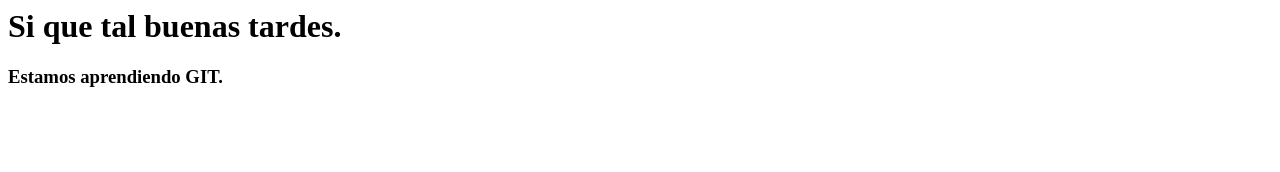
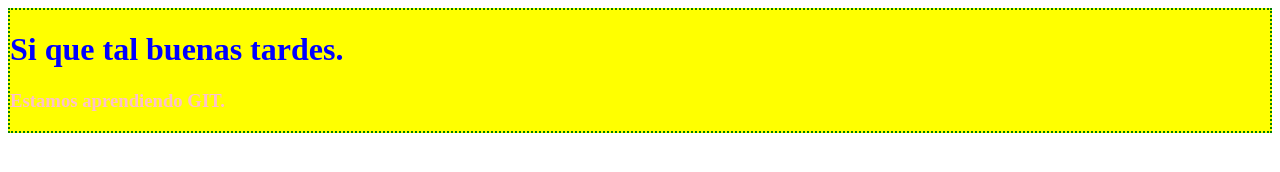
Before and after one commit to nachoarreola/miprimerrepo, a plain HTML site: page index.html in a window 1280 px wide. Drawn offline with Linux system fonts and the light colour scheme.

Commit message:
Le agregue estilo a mi super pagina.

```diff
--- a/index.html
+++ b/index.html
@@ -1,8 +1,8 @@
 <html>
 	<body>
-		<div>
-			<h1>Si que tal buenas tardes.</h1>
-			<h3>Estamos aprendiendo GIT.</h3>
+		<div style="background:yellow;border:2px dotted green;">
+			<h1 style="color:blue;">Si que tal buenas tardes.</h1>
+			<h3 style="color:pink;">Estamos aprendiendo GIT.</h3>
 		</div>
 	</body>
 </html>
```
